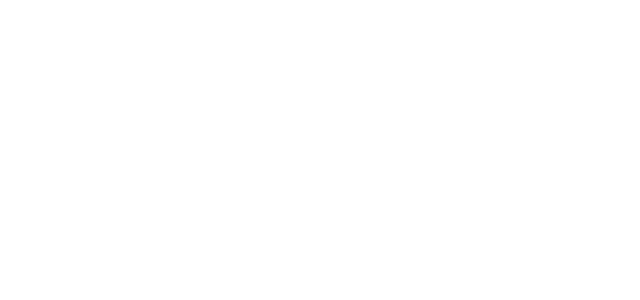
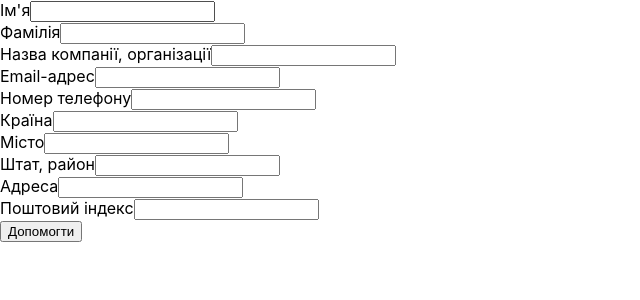
Before and after one commit to Cruciano/charity-form, a React (Create React App) app: page / in a window 1280 px wide. Shown: the top 300 px of the page, without its empty margins (0-640 px from the left). Built offline with nearby package versions, Linux system fonts and the light colour scheme.

Commit message:
Main form created

```diff
--- a/package.json
+++ b/package.json
@@ -10,11 +10,13 @@
     "@types/node": "^16.11.26",
     "@types/react": "^17.0.43",
     "@types/react-dom": "^17.0.14",
+    "formik": "^2.2.9",
     "react": "^17.0.2",
     "react-dom": "^17.0.2",
     "react-scripts": "5.0.0",
     "typescript": "^4.6.3",
-    "web-vitals": "^2.1.4"
+    "web-vitals": "^2.1.4",
+    "yup": "^0.32.11"
   },
   "scripts": {
     "start": "react-scripts start",
--- a/src/App.tsx
+++ b/src/App.tsx
@@ -1,11 +1,14 @@
-import React from 'react';
+import React, {useState} from 'react';
 import './App.css';
+import CharityForm from "./components/CharityForm/CharityForm";
 
 function App() {
+
+
   return (
-    <>
-
-    </>
+    <div className="app">
+        <CharityForm/>
+    </div>
   );
 }
 
--- /dev/null
+++ b/src/components/CharityForm/CharityForm.tsx
@@ -0,0 +1,45 @@
+import React, {FC} from 'react';
+import {Form, Formik, FormikHelpers} from 'formik';
+import {schema} from "./validationSchema";
+import InputField, {InputFieldProps} from "./InputField";
+
+const fields: Array<InputFieldProps> = [
+    { value: "name", name: "Ім'я"},
+    { value: "surname", name: "Фамілія"},
+    { value: "company", name: "Назва компанії, організації"},
+    { value: "email", name: "Email-адрес"},
+    { value: "phone", name: "Номер телефону"},
+    { value: "country", name: "Країна"},
+    { value: "city", name: "Місто"},
+    { value: "state", name: "Штат, район"},
+    { value: "address", name: "Адреса"},
+    { value: "zipCode", name: "Поштовий індекс"},
+]
+
+const CharityForm: FC = () => {
+    const initValues = fields.reduce((acc: object, field: InputFieldProps) => ({...acc, [field.value]:''}), {});
+
+    type values = typeof initValues;
+
+    const handleSubmit = (values: values, actions: FormikHelpers<values>) => {
+        actions.setSubmitting(false);
+        actions.resetForm();
+        console.log(values);
+    }
+
+    return (
+        <Formik
+            initialValues={initValues}
+            validationSchema={schema}
+            onSubmit={(values, actions) => handleSubmit(values, actions)}
+        >
+            <Form>
+                {fields.map(field => <InputField key={field.value} value={field.value} name={field.name}/>)}
+
+                <button type="submit">Допомогти</button>
+            </Form>
+        </Formik>
+    );
+};
+
+export default CharityForm;
--- /dev/null
+++ b/src/components/CharityForm/InputField.tsx
@@ -0,0 +1,18 @@
+import { Field } from 'formik';
+import React, {FC} from 'react';
+
+export type InputFieldProps = {
+    value: string,
+    name: string,
+}
+
+const InputField: FC<InputFieldProps> = ({value, name}) => {
+    return (
+        <div>
+            <label htmlFor={value}>{name}</label>
+            <Field id={value} name={value} />
+        </div>
+    );
+};
+
+export default InputField;
--- /dev/null
+++ b/src/components/CharityForm/validationSchema.ts
@@ -0,0 +1,26 @@
+import * as Yup from 'yup';
+
+export const schema =  Yup.object().shape({
+    name: Yup.string()
+        .required('Required'),
+    surname: Yup.string()
+        .required('Required'),
+    company: Yup.string()
+        .required('Required'),
+    email: Yup.string()
+        .email()
+        .required('Required'),
+    phone: Yup.string()
+        .matches(/^\+?[0-9]{3}-?[0-9]{6,12}$/)
+        .required('Required'),
+    country: Yup.string()
+        .required('Required'),
+    city: Yup.string()
+        .required('Required'),
+    state: Yup.string()
+        .required('Required'),
+    address: Yup.string()
+        .required('Required'),
+    zipCode: Yup.string()
+        .required('Required'),
+});
```
Also changed, not shown: 1 other file (tests, documents, lock files or other folders).
